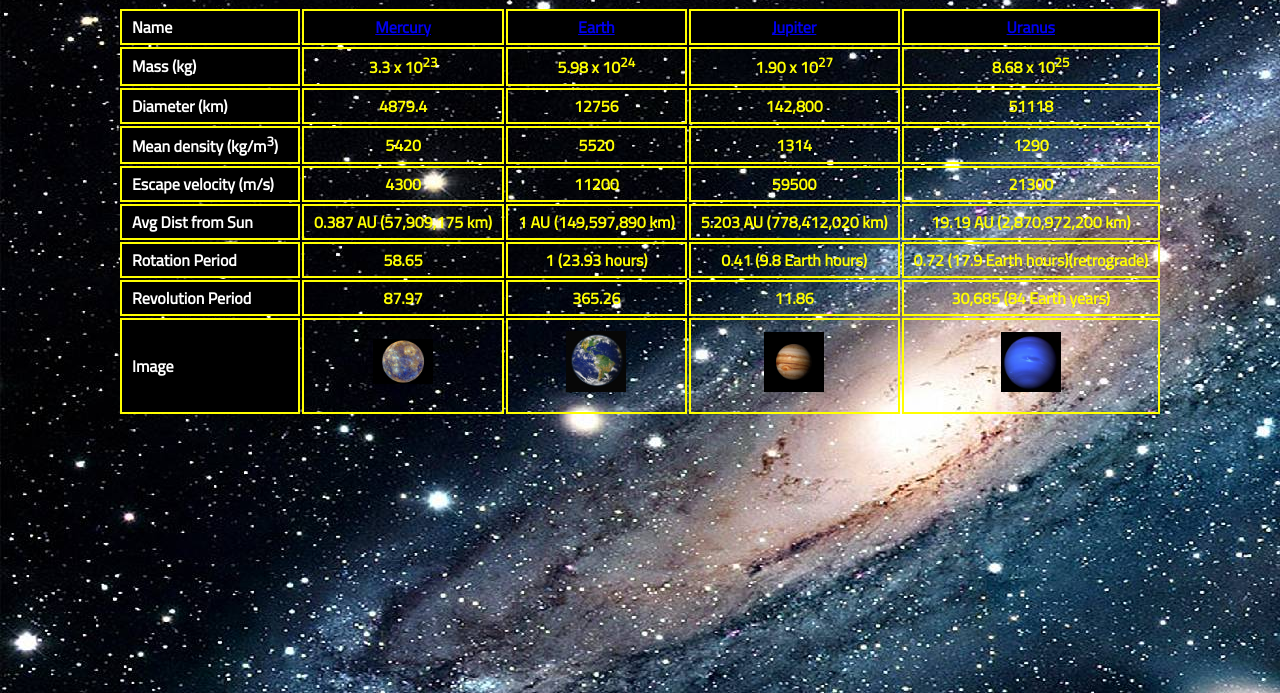
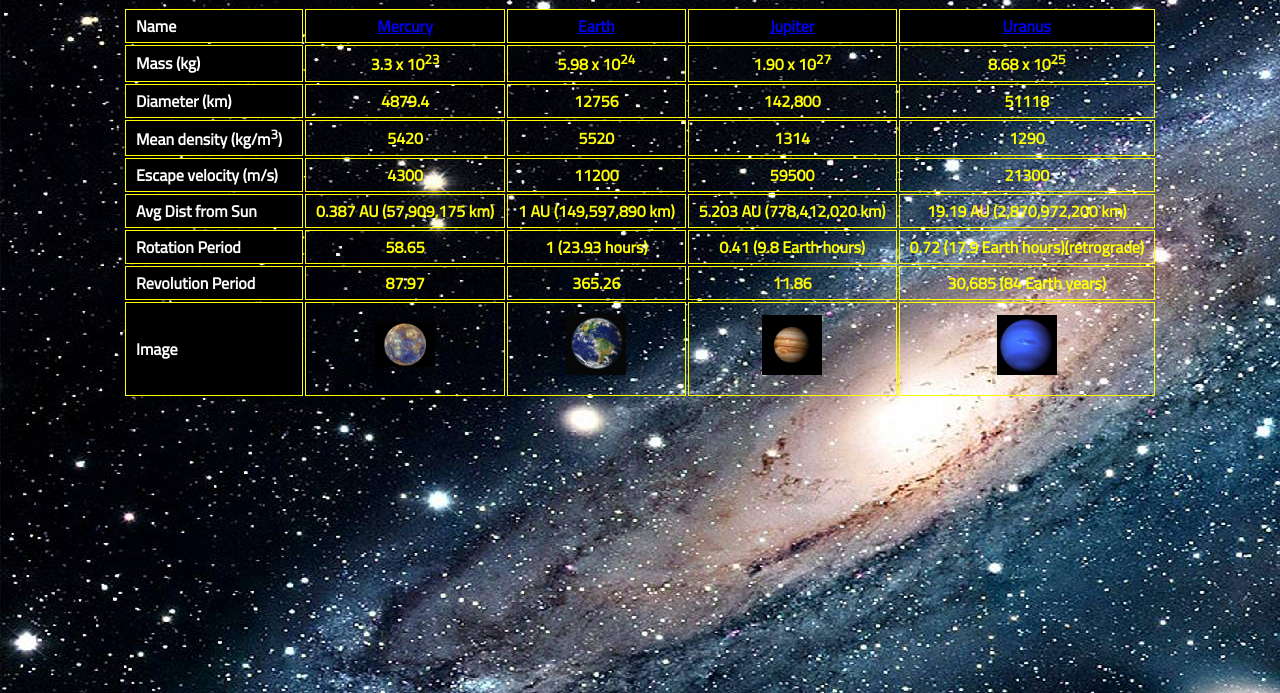
Before and after one commit to jolowu/Lab-5, a plain HTML site: page index.html in a window 1280 px wide. Shown: the part 107-800 px from the top of the page. Drawn offline with Linux system fonts and the light colour scheme.

Commit message:
Changing thickness of border

```diff
--- a/style/style.css
+++ b/style/style.css
@@ -40,7 +40,7 @@ h1{
   border: 2px solid blue;
 }
 th{
-  border: 2px solid yellow;
+  border: 1px solid yellow;
   padding-left: 10px;
   padding-right: 10px;
   color: yellow;
```
